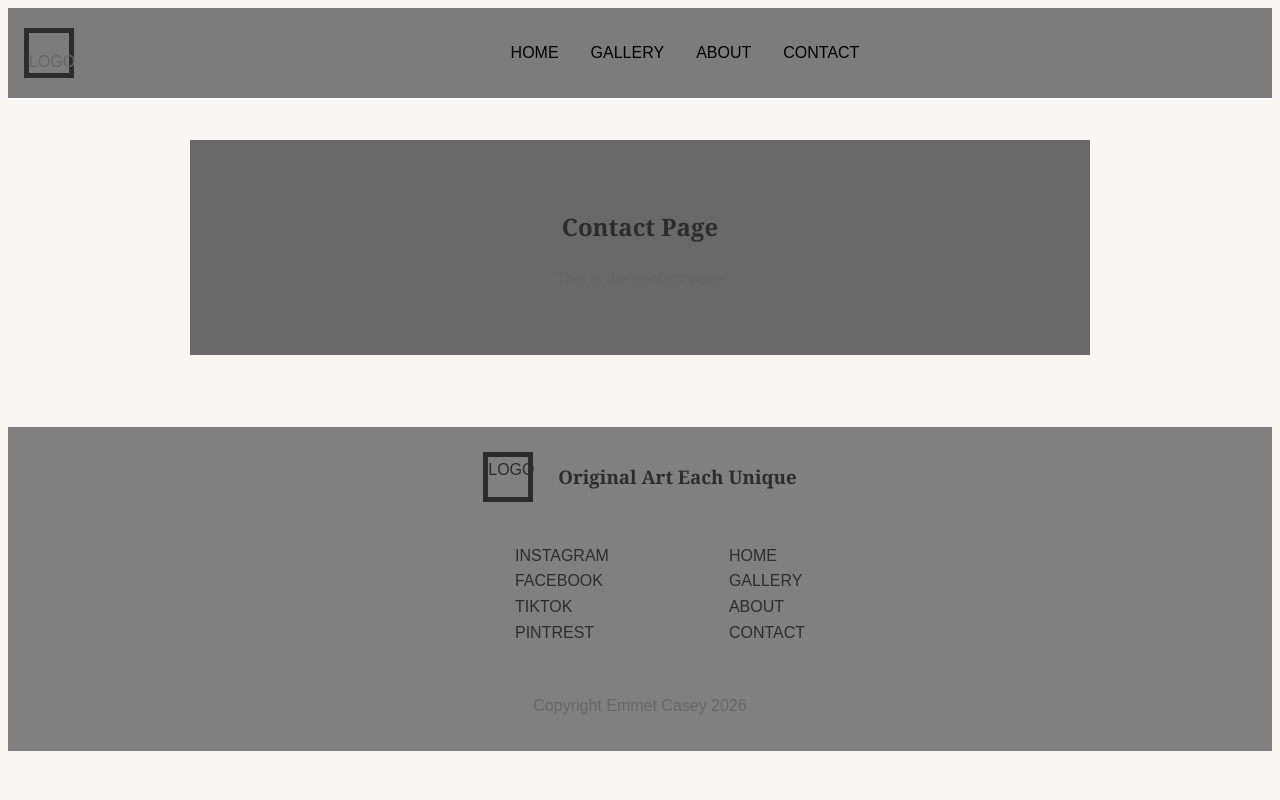
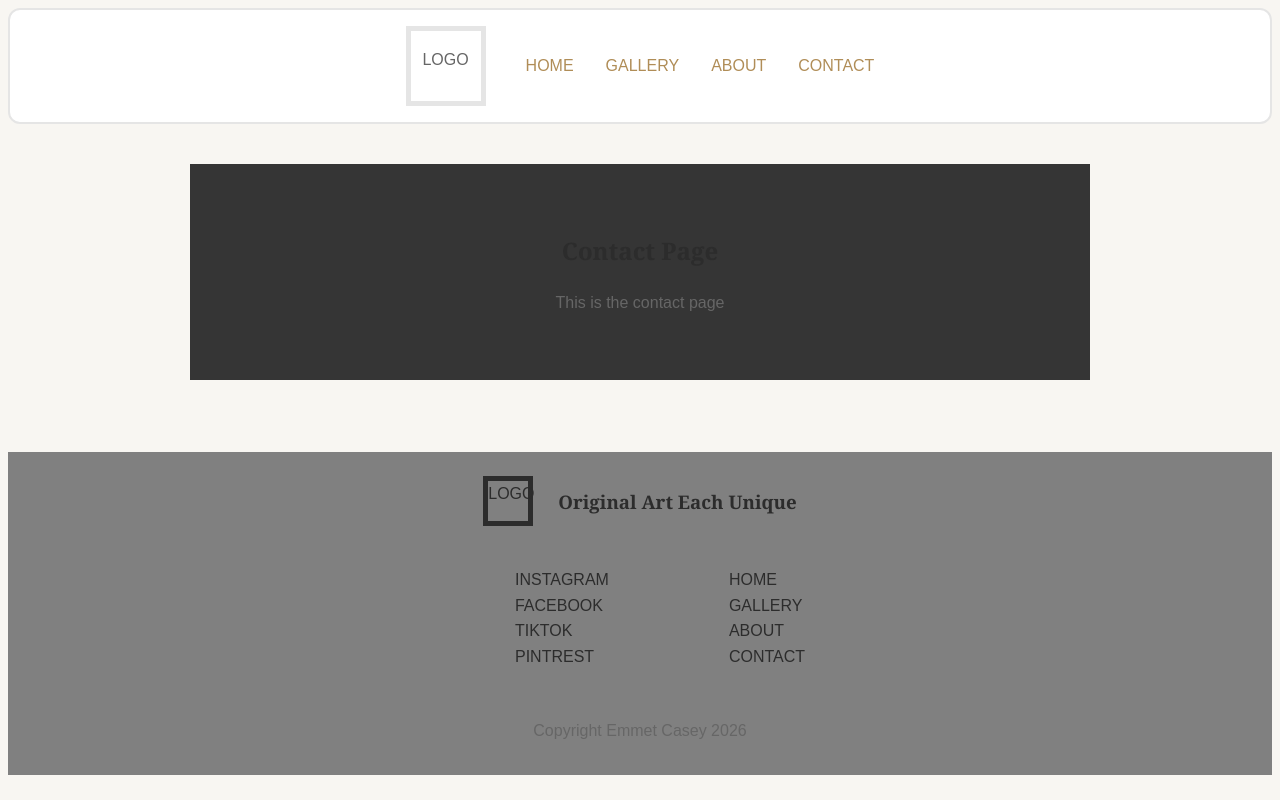
Before and after one commit to Emmet22/artist-website-template, a React (Vite) app: page /contact in a window 1280 px wide. Built offline with nearby package versions, Linux system fonts and the light colour scheme.

Commit message:
Styled Navbar, added more padding, changed layout to display flex, refactored colours to match global colours #2

```diff
--- a/src/components/common/Section.module.css
+++ b/src/components/common/Section.module.css
@@ -3,6 +3,6 @@
     max-width: 900px;
     margin: 0 auto;
     padding: 3rem 2rem;
-    background-color: dimgray;
+    background-color: rgb(53, 53, 53);
     margin-bottom: 2rem;
 }
--- a/src/components/layout/Navbar.module.css
+++ b/src/components/layout/Navbar.module.css
@@ -1,31 +1,46 @@
 .navbar {
+    /* Updated layout to be flexbox */
+    display: flex;
+    align-items: center;
+    justify-content: center;
+
+    /* OLD CSS (GRID LAYOUT) - wont be good for responsiveness
     display: grid;
     grid-template-columns: 3;
     align-items: center;
+    */
+
     width: 100%;
-    background-color: rgb(124, 124, 124);
-    padding: 1rem;
-    border-bottom: 2px solid white;
+    background-color: var(--clr-surface);
+    padding: 1rem 5rem;
+    border: 2px solid var(--clr-border);
+    border-radius: var(--radius);
 }
 
+/* THIS IS A PLACEHOLDER DIV FOR LOGO */
 .logo {
-    border: 5px solid;
-    grid-column: 1;
-    height: 50px;
-    width: 50px;
+    border: 5px var(--clr-border) solid;
+    height: 80px;
+    width: 80px;
+
+    /*
+    This flexbox alligns the "LOGO" text to the center
+    Remove when adding sample logo.
+    */
+    display: flex;
+    align-content: center;
+    justify-content: center;
 }
 
 .navLinks {
     display: flex;
-    list-style: none;
     gap: 2rem;
-    grid-column: 2;
 }
 
 .navLinks a {
-    color: black;
+    color: var(--clr-accent);
 }
 
 .navLinks a:hover {
-    color: rgb(82, 82, 82);
+    color: var(--clr-accent-hover);
 }
```
